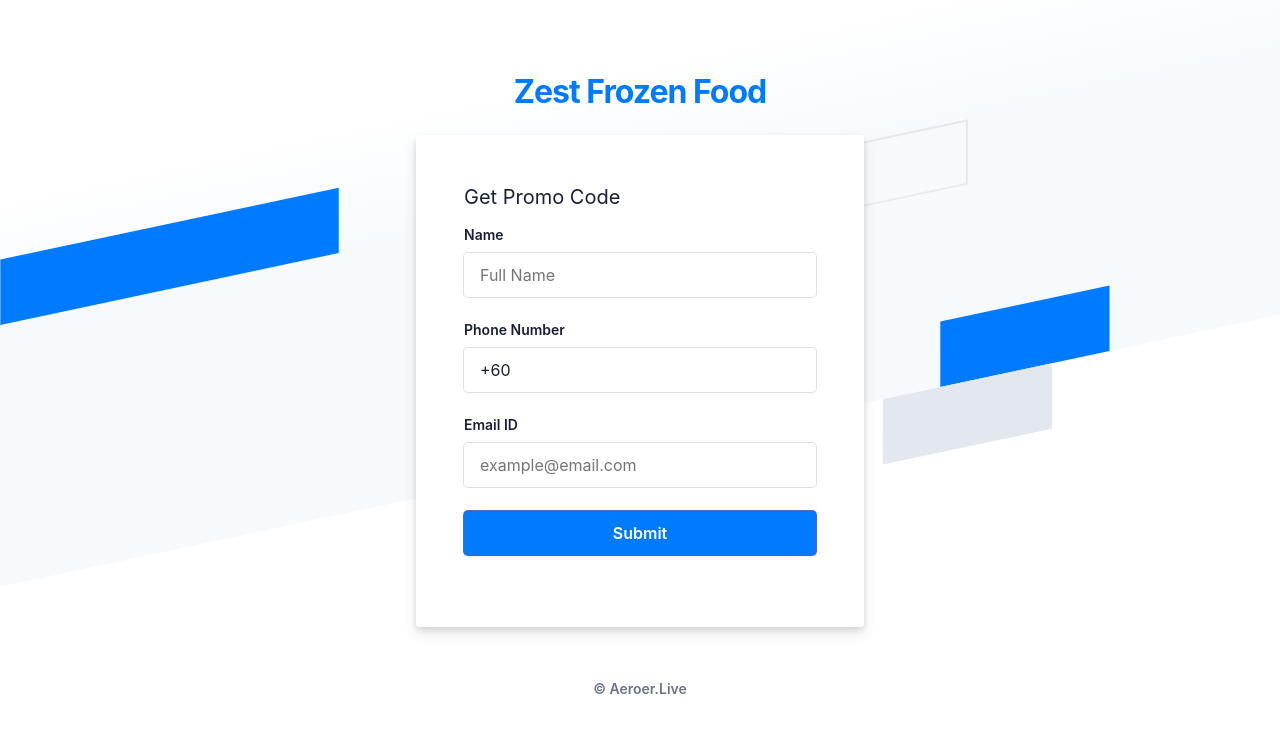
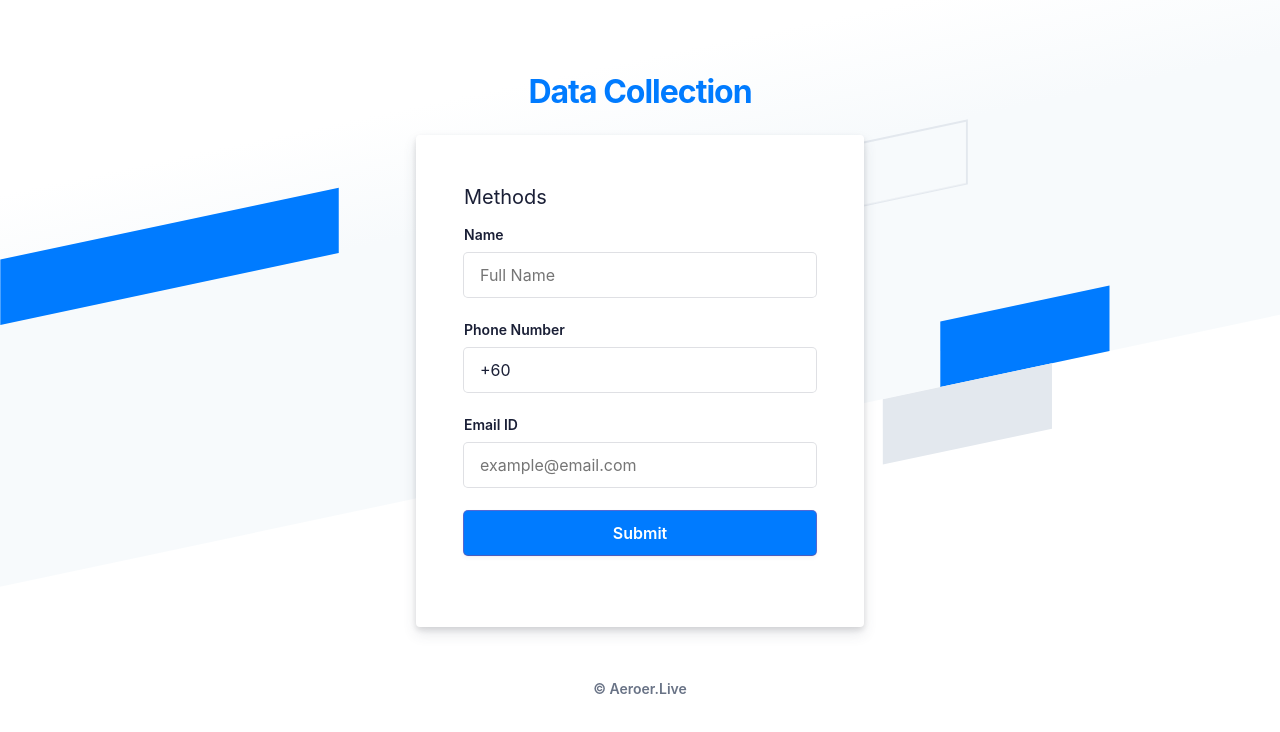
Before and after one commit to AeroerMak/Web_Form_HTML-CSS, a plain HTML site: page index.html in a window 1280 px wide. Drawn offline with Linux system fonts and the light colour scheme.

Commit message:
Update file Nome

```diff
--- a/index.html
+++ b/index.html
@@ -1,7 +1,7 @@
 <html>
 <head>
   <meta charset="utf-8">
-  <title>Zest Frozen Food : Promo Code </title>
+  <title>Html Form</title>
   <link rel="stylesheet" type="text/css" href="style.css">
 </head>
 
@@ -42,12 +42,12 @@
       </div>
           <div class="box-root padding-top--24 flex-flex flex-direction--column" style="flex-grow: 1; z-index: 9;">
           <div class="box-root padding-top--48 padding-bottom--24 flex-flex flex-justifyContent--center">
-          <h1><a href="https://www.zestfrozen.com/" rel="dofollow">Zest Frozen Food</a></h1>
+          <h1><a href="https://www.zestfrozen.com/" rel="dofollow">Data Collection</a></h1>
         </div>
         <div class="formbg-outer">
           <div class="formbg">
             <div class="formbg-inner padding-horizontal--48">
-              <span class="padding-bottom--15">Get Promo Code</span>
+              <span class="padding-bottom--15">Methods</span>
               <form id="stripe-login" method="post" name="Date_sublimation">
 
                 <div class="field padding-bottom--24">
```
